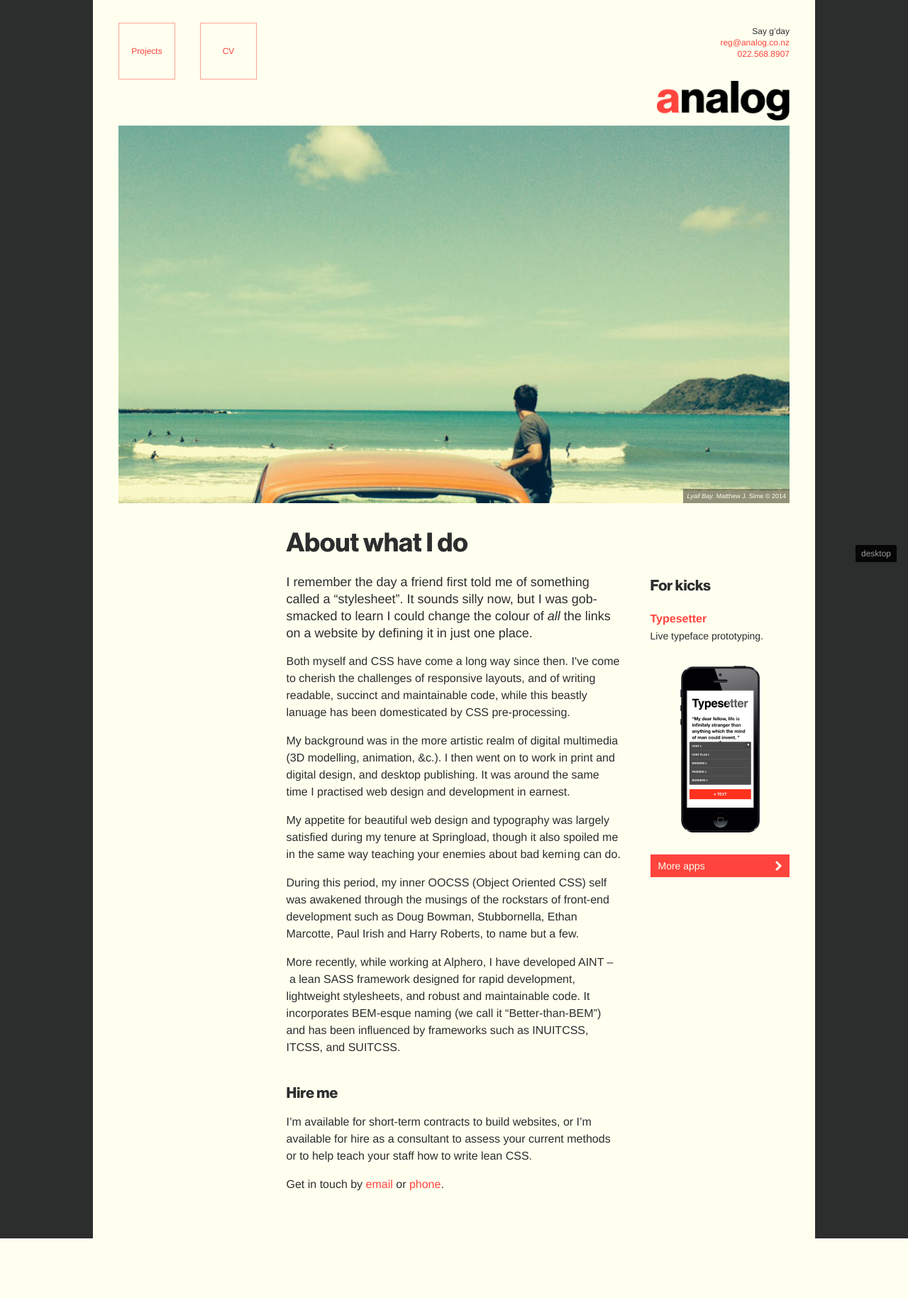
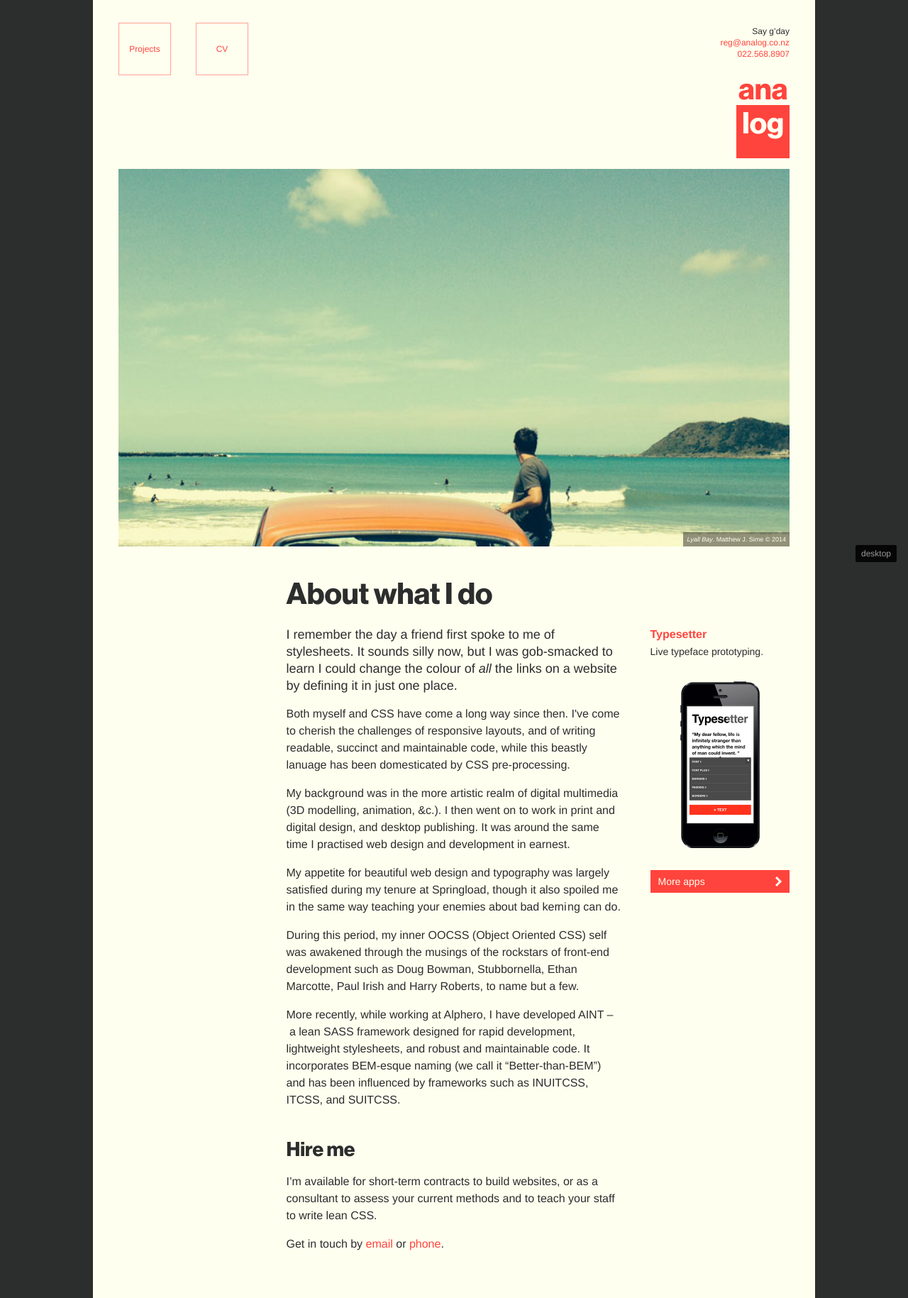
Before and after one commit to simefield/analog, a PHP site: page / in a window 1280 px wide. Shown: the whole page at 71% size. Before the commit the page ends 1745 px from the top, so only its background shows below. Run offline with PHP 8.4, Linux system fonts and the light colour scheme.

Commit message:
Update copy and implement text-based logo

```diff
--- a/css/style.css
+++ b/css/style.css
@@ -519,7 +519,7 @@
     padding-left: 32px !important;
   }
 }
-.carousel__thumbnails h5 span, button, .button, .main-nav a, h1, h2, h3, .temp-page-nav a {
+.carousel__thumbnails h5 span, .logo, button, .button, .main-nav a, h1, h2, h3, .temp-page-nav a {
   -webkit-font-smoothing: antialiased;
   text-rendering: optimizeLegibility;
 }
@@ -544,7 +544,7 @@
   margin-left: 0;
 }
 
-.carousel__thumbnails h5 span, button, .button, .main-nav a, h1, h2, h3, .temp-page-nav a {
+.carousel__thumbnails h5 span, .logo, button, .button, .main-nav a, h1, h2, h3, .temp-page-nav a {
   -webkit-font-smoothing: antialiased;
 }
 
@@ -3364,7 +3364,7 @@ ul, ol, dd {
   src: url("../fonts/NHaasGroteskDSStd-75Bd.woff") format("woff");
   font-weight: 700;
 }
-h1, h2, h3 {
+.logo, h1, h2, h3 {
   font-family: "NHaasGroteskDSStd-75Bd", "Helvetica-Bold", "HelveticaNeue-Bold", sans-serif;
 }
 
@@ -3416,9 +3416,9 @@ body {
 }
 
 h1 {
-  font-size: 37px;
-  font-size: 2.3125rem;
-  line-height: 1.2972972973;
+  font-size: 42px;
+  font-size: 2.625rem;
+  line-height: 1.2380952381;
 }
 
 h1 {
@@ -3453,9 +3453,9 @@ h5 {
 
 @media (min-width: 48em) {
   h1 {
-    font-size: 37px;
-    font-size: 2.3125rem;
-    line-height: 1.2972972973;
+    font-size: 42px;
+    font-size: 2.625rem;
+    line-height: 1.2380952381;
   }
 
   h2 {
@@ -3483,7 +3483,7 @@ h5 {
   }
 }
 h1 {
-  margin-top: 33px;
+  margin-top: 42px;
 }
 
 h2 {
@@ -3648,8 +3648,8 @@ button.small, .button.small, .main-nav a.small {
     font-size: 12px;
     font-size: 0.75rem;
     line-height: 2;
-    width: 80px;
-    height: 80px;
+    width: 74px;
+    height: 74px;
   }
 }
 .main-nav a:focus, .main-nav a:hover, .main-nav a:active, .main-nav a.active {
@@ -3677,21 +3677,43 @@ button.small, .button.small, .main-nav a.small {
 }
 
 .logo {
-  display: inline-block;
-  margin-top: 14px;
+  font-size: 34px;
+  font-size: 2.125rem;
+  line-height: 1;
+  display: inline-flex;
+  flex-direction: column;
+  align-items: center;
+  margin-bottom: 42px;
 }
 @media (min-width: 48em) {
   .logo {
-    margin-top: 2px;
-  }
-}
-.logo img {
-  width: 148px;
-}
-@media (min-width: 48em) {
-  .logo img {
-    width: 187px;
-  }
+    font-size: 42px;
+    font-size: 2.625rem;
+    line-height: 1;
+  }
+}
+.logo:focus .logo-log::before, .logo:hover .logo-log::before, .logo:active .logo-log::before {
+  background-color: #2c2d2d;
+}
+
+.logo-log {
+  position: relative;
+  padding-top: 6px;
+  padding-left: 8px;
+  padding-right: 8px;
+  color: #ffffef;
+  z-index: 1;
+}
+.logo-log::before {
+  position: absolute;
+  content: "";
+  background-color: #ff443d;
+  display: block;
+  width: 100%;
+  padding-top: 100%;
+  top: 0;
+  left: 0;
+  z-index: -1;
 }
 
 .hero {
@@ -3757,6 +3779,9 @@ button.small, .button.small, .main-nav a.small {
   font-size: 0.875rem;
   line-height: 1.7142857143;
 }
+.aside h4 {
+  margin-top: 18px;
+}
 
 .app-icon {
   margin-top: 8px;
--- a/index-view.php
+++ b/index-view.php
@@ -4,14 +4,14 @@
   </div><!-- /grid__item
   --><div class="grid__item  tablet-one-half  push--tablet-one-quarter">
      <!-- <h1>Welcome</h1> -->
-     <p class="lead">I remember the day a friend first told me of something called a “stylesheet”. It sounds silly now, but I was gob-smacked to learn I could change the colour of <i>all</i> the links on a website by defining it in just one place.</p>
+     <p class="lead">I remember the day a friend first spoke to me of stylesheets. It sounds silly now, but I was gob-smacked to learn I could change the colour of <i>all</i> the links on a website by defining it in just one place.</p>
      <p>Both myself and CSS have come a long way since then. I've come to cherish the challenges of responsive layouts, and of writing readable, succinct and maintainable code, while this beastly lanuage has been domesticated by CSS pre-processing.</p>
      <p>My background was in the more artistic realm of digital multimedia (3D modelling, animation, &c.). I then went on to work in print and digital design, and desktop publishing. It was around the same time I practised web design and development in earnest.</p>
      <p>My appetite for beautiful web design and typography was largely satisfied during my tenure at Springload, though it also spoiled me in the same way teaching your enemies about bad ke<span style="letter-spacing: -.05em;">r</span>n<span style="letter-spacing: .1em;">i</span>ng can do.</p>
      <p>During this period, my inner OOCSS (Object Oriented CSS) self was awakened through the musings of the rockstars of front-end development such as Doug Bowman, Stubbornella, Ethan Marcotte, Paul Irish and Harry Roberts, to name but a few.</p>
      <p>More recently, while working at Alphero, I have developed AINT – a lean SASS framework designed for rapid development, lightweight stylesheets, and robust and maintainable code. It incorporates BEM-esque naming (we call it “Better-than-BEM”) and has been influenced by frameworks such as INUITCSS, ITCSS, and SUITCSS.</p>
-     <h3>Hire me</h3>
-     <p>I’m available for short-term contracts to build websites, or I’m available for hire as a consultant to assess your current methods or to help teach your staff how to write lean CSS.</p>
+     <h2>Hire me</h2>
+     <p>I’m available for short-term contracts to build websites, or as a consultant to assess your current methods and to teach your staff to write lean CSS.</p>
      <p>Get in touch by <a href="mailto:reg@analog.co.nz">email</a> or <a href="tel:+64-04-022-568-8907">phone</a>.</p>
 
     <!-- <h1>This Gun for Hire</h1>
@@ -27,7 +27,7 @@
 --><div class="grid__item  tablet-one-quarter  skinny-right-tablet  push--tablet-one-quarter">
     <div><!-- nest skinny- type margins -->
       <div class='aside'>
-        <h3>For kicks</h3>
+        <!-- <h3>For kicks</h3> -->
           <h4><a href="apps/typesetter/">Typesetter</a></h4>
           <!-- <img class='app-icon  outline' src="apps/typesetter/touch-icons/AppIcon76x76@2x.png" alt="Typesetter touch icon" width='76'> -->
           <p class='m-t-0'>Live typeface prototyping.</p>
--- a/sass/_analog.scss
+++ b/sass/_analog.scss
@@ -84,7 +84,7 @@ h1, h2, h3 {
   @extend %fix-webkit-font-rendering;
 }
 
-h1 { @include font-size(37px, 48px); }
+h1 { @include font-size(42px, 52px); }
 h1 { @include font-size(28px, 32px); }
 h2 { @include font-size(21px, 24px); }
 h3 { @include font-size(17px, 24px); }
@@ -92,14 +92,15 @@ h4 { @include font-size(15px, 24px); }
 h5 { @include font-size(12px, 18px); }
 
 @media (min-width: $screen-md) {
-  h1 { @include font-size(37px, 48px); }
+  h1 { @include font-size(42px, 52px); }
   h2 { @include font-size(28px, 32px); }
   h3 { @include font-size(21px, 24px); }
   h4 { @include font-size(16px, 24px); }
   h5 { @include font-size(12px, 18px); }
 }
 
-h1 { margin-top: 33px; }
+// h1 { margin-top: 33px; }
+h1 { margin-top: 42px; }
 h2 { margin-top: 27px; }
 h3 { margin-top: 24px; }
 h4 { margin-top: 22px; }
@@ -224,7 +225,7 @@ button, .button, %button {
   a {
     @extend %button;
     @include font-size(10px);
-    width: 64px;
+    width: 64px; // match logo square size
     height: 64px;
     padding: 0;
     display: flex;
@@ -234,8 +235,8 @@ button, .button, %button {
     @media (min-width: $screen-md) {
       margin-right: 35px;
       @include font-size(12px);
-      width: 80px;
-      height: 80px;
+      width: 74px; // match logo square size
+      height: 74px;
     }
     background-color: transparent;
     color: $red;
@@ -263,18 +264,61 @@ button, .button, %button {
   }
 }
 
+// Image version
+// .logo {
+//   display: inline-block;
+//   margin-top: 14px;
+//   @media (min-width: $screen-md) {
+//     margin-top: 2px;
+//   }
+//   img {
+//     width: 148px;
+//     @media (min-width: $screen-md) {
+//       width: 187px;
+//     }
+//   }
+// }
+
+// Text version
 // <a>
 .logo {
-  display: inline-block;
-  margin-top: 14px;
+  // @include font-size(42px);
+  @include font-size(34px, 34px); // line-height 1
   @media (min-width: $screen-md) {
-    margin-top: 2px;
+    @include font-size(42px, 42px);
   }
-  img {
-    width: 148px;
-    @media (min-width: $screen-md) {
-      width: 187px;
-    }
+  @extend %neueHaasGrotesk;
+  @extend %fix-webkit-font-rendering;
+  display: inline-flex;
+  flex-direction: column;
+  align-items: center;
+  margin-bottom: 42px;
+  &:focus,
+  &:hover,
+  &:active {
+    .logo-log::before { background-color: $black; }
+  }
+}
+
+// .logo-ana {}
+
+.logo-log {
+  position: relative;
+  padding-top: 6px;
+  padding-left: $grid-unit/2;
+  padding-right: $grid-unit/2;
+  color: $paper;
+  z-index: 1;
+  &::before {
+    position: absolute;
+    content: "";
+    background-color: $red;
+    display: block;
+    width: 100%;
+    padding-top: 100%; // square
+    top: 0;
+    left: 0;
+    z-index: -1;
   }
 }
 
@@ -337,6 +381,7 @@ button, .button, %button {
 .aside {
   margin-bottom: $grid-unit;
   @include font-size(14px, 24px);
+  h4 { margin-top: 18px; }
 }
 
 // <img>
--- a/template.php
+++ b/template.php
@@ -40,7 +40,11 @@
                     </ul>
                </div><!-- /grid__item
             --><div class="grid__item  skinny-left-tablet  skinny-right-tablet text--right">
-                    <a class="logo" href=""><img src="images/analog.png" alt="Analog logo"></a>
+                    <a class="logo" href="">
+                      <span class="logo-ana">ana</span>
+                      <span class="logo-log">log</span>
+                      <!-- <img src="images/analog.png" alt="Analog logo"> -->
+                    </a>
                </div><!-- /grid__item
             --><?php if (isset($photoClass)) { ?><div class="grid__item  skinny-left-tablet  skinny-right-tablet">
                     <div><!-- must nest for skinny- type margins -->
```
Also changed, not shown: 1 other file.
